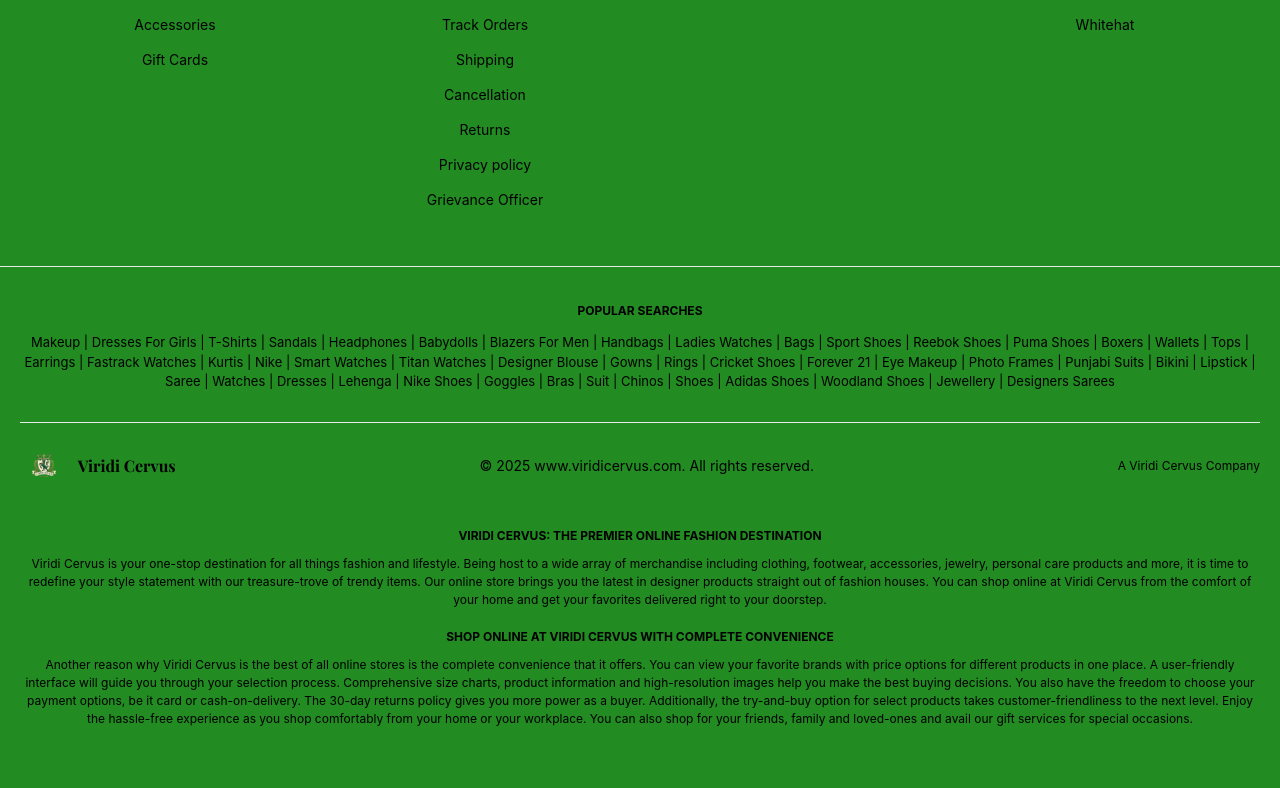
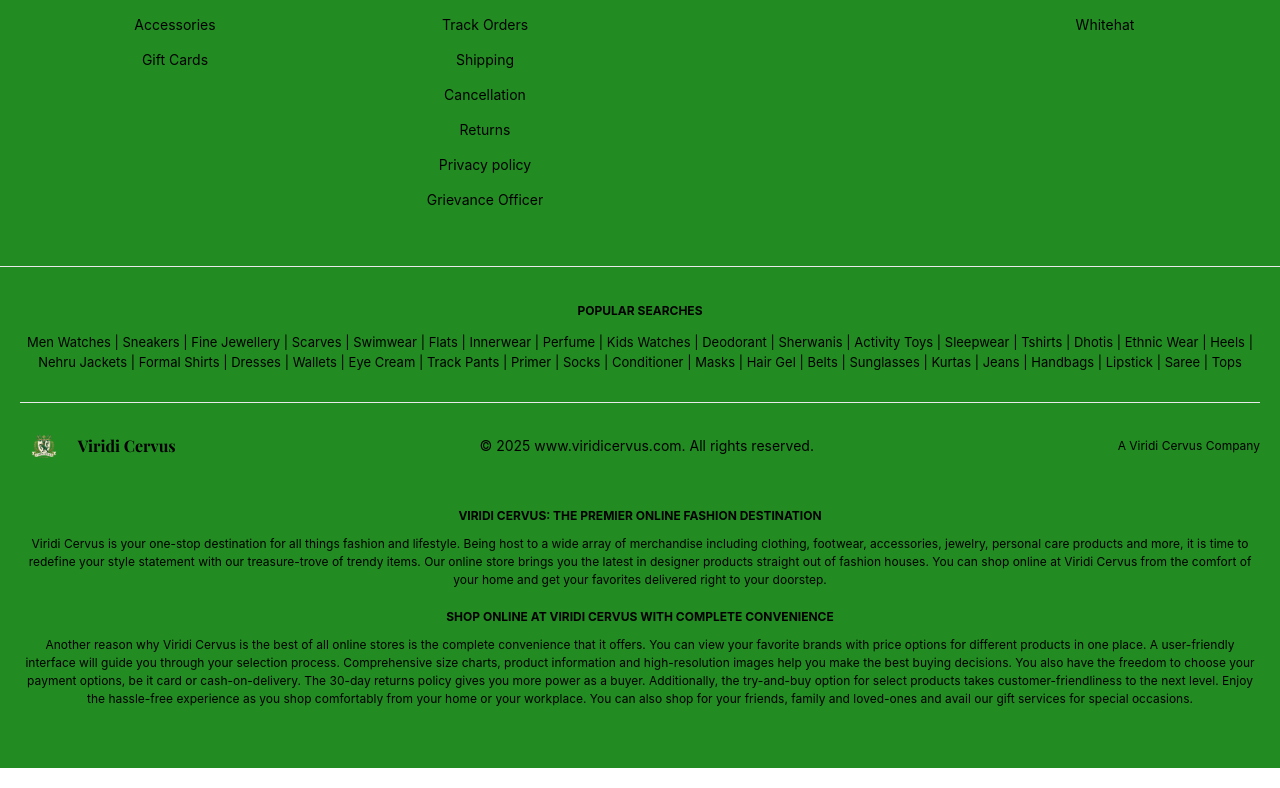
Before and after one commit to Arkoprobho-Mitra/viridi-cervus, a React (Create React App) app: page / in a window 1280 px wide. Shown: the part 2337-3125 px from the top of the page. Built offline with nearby package versions, Linux system fonts and the light colour scheme; a web font is replaced by a local one.

Commit message:
feat: add Footer component and initial product page styling.

```diff
--- a/src/Footer.container/Footer.css
+++ b/src/Footer.container/Footer.css
@@ -23,6 +23,20 @@
     min-width: 180px;
     text-align: -webkit-center;
     margin-bottom: 20px;
+}
+
+/* New style for popular search links */
+/* New style for popular search links */
+.popular-search-link {
+    color: inherit;
+    text-decoration: none;
+    transition: color 0.2s;
+}
+
+.popular-search-link:hover {
+    color: black;
+    font-weight: 500;
+    text-decoration: underline;
 }
 
 .footer-section h4 {
--- a/src/Footer.container/Footer.jsx
+++ b/src/Footer.container/Footer.jsx
@@ -70,7 +70,14 @@
                 <div className="popular-searches">
                     <h4>POPULAR SEARCHES</h4>
                     <p>
-                        Makeup | Dresses For Girls | T-Shirts | Sandals | Headphones | Babydolls | Blazers For Men | Handbags | Ladies Watches | Bags | Sport Shoes | Reebok Shoes | Puma Shoes | Boxers | Wallets | Tops | Earrings | Fastrack Watches | Kurtis | Nike | Smart Watches | Titan Watches | Designer Blouse | Gowns | Rings | Cricket Shoes | Forever 21 | Eye Makeup | Photo Frames | Punjabi Suits | Bikini | Lipstick | Saree | Watches | Dresses | Lehenga | Nike Shoes | Goggles | Bras | Suit | Chinos | Shoes | Adidas Shoes | Woodland Shoes | Jewellery | Designers Sarees
+                        {['Men Watches', 'Sneakers', 'Fine Jewellery', 'Scarves', 'Swimwear', 'Flats', 'Innerwear', 'Perfume', 'Kids Watches', 'Deodorant', 'Sherwanis', 'Activity Toys', 'Sleepwear', 'Tshirts', 'Dhotis', 'Ethnic Wear', 'Heels', 'Nehru Jackets', 'Formal Shirts', 'Dresses', 'Wallets', 'Eye Cream', 'Track Pants', 'Primer', 'Socks', 'Conditioner', 'Masks', 'Hair Gel', 'Belts', 'Sunglasses', 'Kurtas', 'Jeans', 'Handbags', 'Lipstick', 'Saree', 'Tops'].map((term, index, array) => (
+                            <React.Fragment key={term}>
+                                <Link to={`/products?search=${encodeURIComponent(term.trim())}`} className="popular-search-link">
+                                    {term.trim()}
+                                </Link>
+                                {index < array.length - 1 && ' | '}
+                            </React.Fragment>
+                        ))}
                     </p>
                 </div>
 
--- a/src/ProductPage.Container/Product.Page.css
+++ b/src/ProductPage.Container/Product.Page.css
@@ -258,6 +258,7 @@
     background: transparent;
     font-family: inherit;
     -moz-appearance: textfield;
+    appearance: textfield;
     /* Firefox */
 }
 
```
